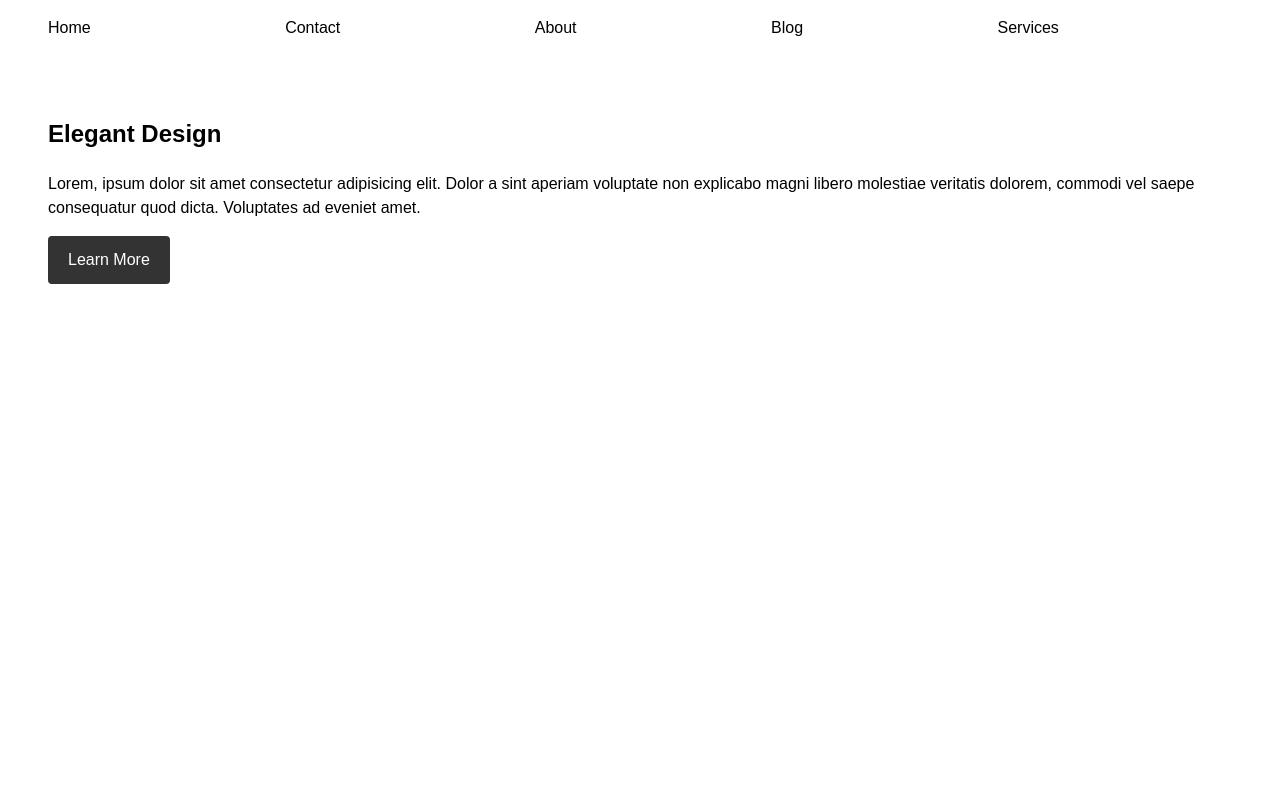
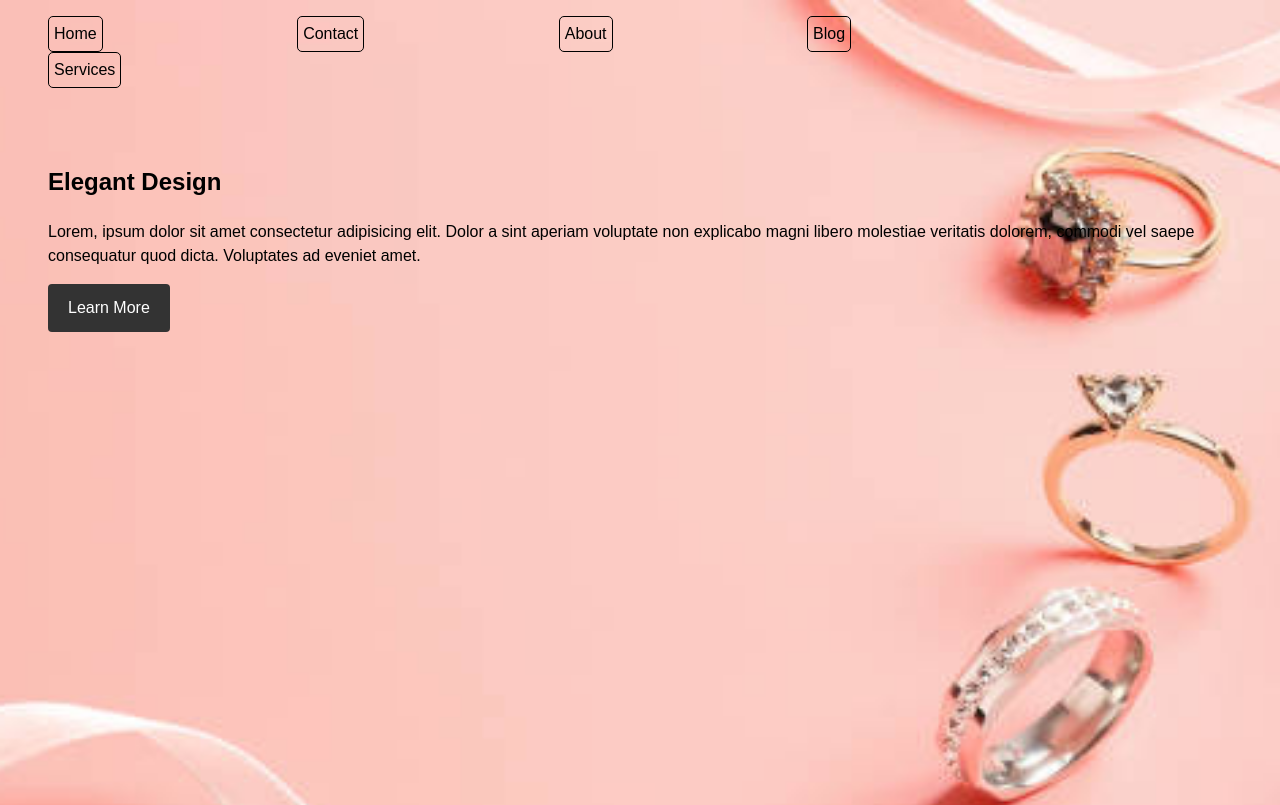
Before and after one commit to bianxkath/etechFinalPT, a plain HTML site: page index.html in a window 1280 px wide. Shown: the top 805 px of the page. Drawn offline with Linux system fonts and the light colour scheme; a script that the page names is missing.

Commit message:
2nd commit

```diff
--- a/index.html
+++ b/index.html
@@ -11,11 +11,11 @@
     <header>
         <nav>
             <ul>
-                <li><a href="home.html">Home</a></li>
-                <li><a href="contact.html">Contact</a></li>
-                <li><a href="about.html">About</a></li>
-                <li><a href="blog.html">Blog</a></li>
-                <li><a href="services.html">Services</a></li>
+                <li class="nav-item"><a href="home.html">Home</a></li>
+                <li class="nav-item"><a href="contact.html">Contact</a></li>
+                <li class="nav-item"><a href="about.html">About</a></li>
+                <li class="nav-item"><a href="blog.html">Blog</a></li>
+                <li class="nav-item"><a href="services.html">Services</a></li>
             </ul>
         </nav>
     </header>
```
Also changed, not shown: download.jpg (added), istockphoto-1271962351-612x612.jpg (added).
